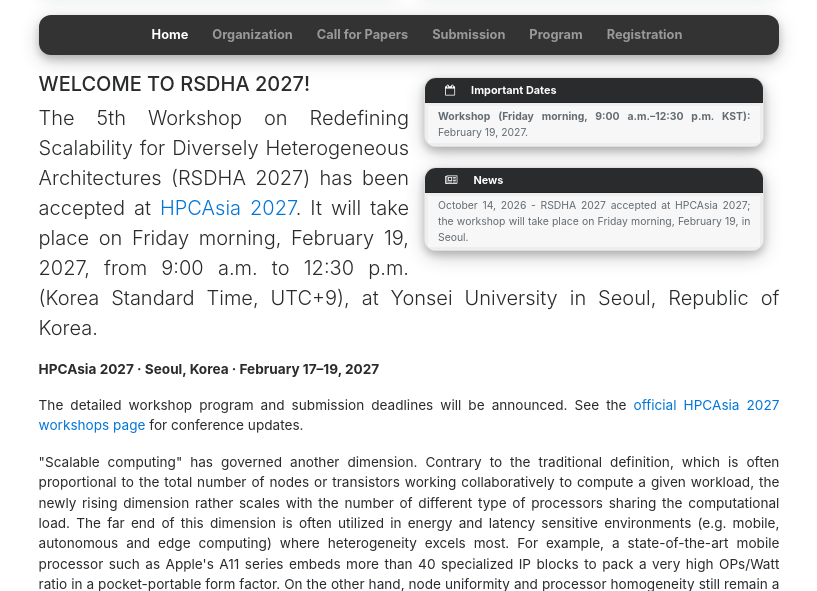
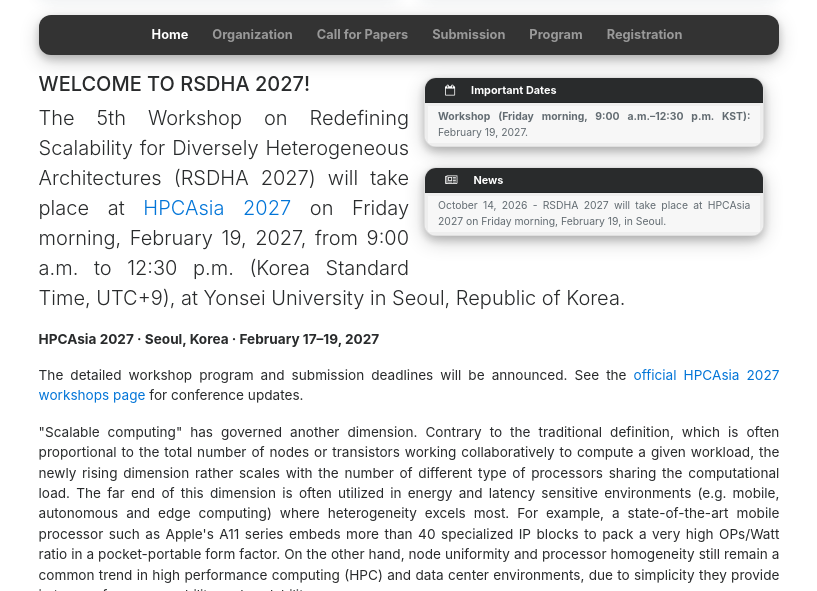
Before and after one commit to hpsslab/rsdha-27, a Jekyll site: the page built from index.html, in a window 1280 px wide and 900 px high, cut to the strip 309-900 px from the top of the window. Shown: the whole strip, without its empty margins (231-1048 px from the left). Built offline with Jekyll 4.4.1, drawn with Linux system fonts in a browser that asks for light colours; nearby versions of some CDN libraries.

Commit message:
State workshop participation directly in homepage and news

```diff
--- a/_data/conference.yml
+++ b/_data/conference.yml
@@ -53,7 +53,7 @@
     pass_due: False
 news:
   - date: 2026-10-14
-    text: RSDHA 2027 accepted at HPCAsia 2027; the workshop will take place on Friday morning, February 19, in Seoul.
+    text: RSDHA 2027 will take place at HPCAsia 2027 on Friday morning, February 19, in Seoul.
 # sponsors:
 #   - name: ACM
 #     logo_path: ./assets/images/sponsors/acm-logo.png
--- a/index.html
+++ b/index.html
@@ -23,9 +23,9 @@
             <h5>WELCOME TO RSDHA 2027!</h5>
 
             <p class="lead">
-                The 5th Workshop on Redefining Scalability for Diversely Heterogeneous Architectures (RSDHA 2027) has been accepted at
-                <a href="https://hpcasia2027.org/2027/">HPCAsia 2027</a>.
-                It will take place on Friday morning, February 19, 2027, from 9:00 a.m. to 12:30 p.m. (Korea Standard Time, UTC+9),
+                The 5th Workshop on Redefining Scalability for Diversely Heterogeneous Architectures (RSDHA 2027) will take place at
+                <a href="https://hpcasia2027.org/2027/">HPCAsia 2027</a>
+                on Friday morning, February 19, 2027, from 9:00 a.m. to 12:30 p.m. (Korea Standard Time, UTC+9),
                 at Yonsei University in Seoul, Republic of Korea.
             </p>
             <p><strong>HPCAsia 2027 · Seoul, Korea · February 17–19, 2027</strong></p>
```
